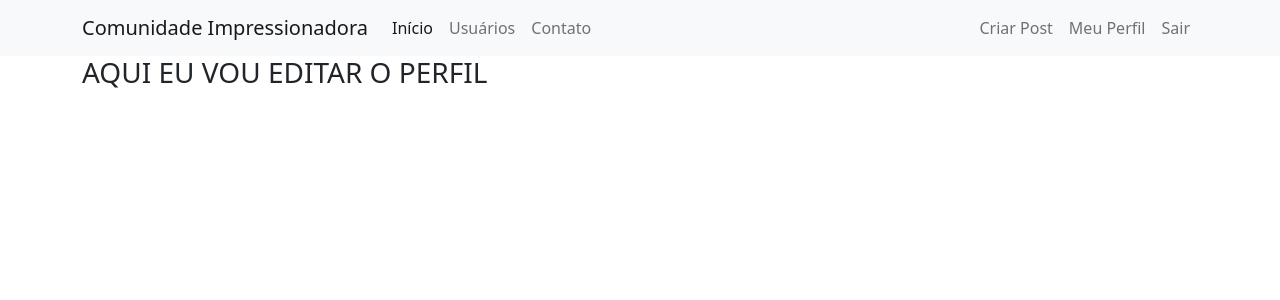
After one commit to carlosdfranca/Comunity-Site, a Flask app: page /perfil/editar in a window 1280 px wide. The commit adds this page. Shown: the top 300 px of the page. Run offline with Flask 2, Linux system fonts and the light colour scheme; a user stored in the database is signed in.

Commit message:
Profile Photo / Profile Edit
Criei a lógica para conseguir buscar a foto do perfil do usuário com um default pronto.

```diff
--- a/comunidadeimpressionadora/models.py
+++ b/comunidadeimpressionadora/models.py
@@ -13,7 +13,7 @@ class Usuario(database.Model, UserMixin):
     email = database.Column(database.String, nullable=False, unique=True)
     phone_number = database.Column(database.Integer)
     password = database.Column(database.String, nullable=False)
-    profile_photo = database.Column(database.String, nullable=False, default='default.jpg')
+    profile_photo = database.Column(database.String, nullable=False, default='default.png')
     facebook = database.Column(database.String)
     instagram = database.Column(database.String)
     github = database.Column(database.String)
--- a/comunidadeimpressionadora/routes.py
+++ b/comunidadeimpressionadora/routes.py
@@ -1,3 +1,4 @@
+from fileinput import filename
 from flask import render_template, redirect, url_for, flash, request
 import flask
 from comunidadeimpressionadora import app, database, Bcrypt
@@ -63,9 +64,15 @@ def sair():
 @app.route('/perfil')
 @login_required
 def perfil():
-    return render_template('perfil.html')
+    foto_perfil = url_for('static', filename='fotos_perfil/{}'.format(current_user.profile_photo))
+    return render_template('perfil.html', foto_perfil=foto_perfil)
 
 @app.route('/post/criar')
 @login_required
 def criar_post():
     return render_template('criarpost.html')
+
+@app.route('/perfil/editar')
+@login_required
+def editar_perfil():
+    return render_template('editarperfil.html')
--- /dev/null
+++ b/comunidadeimpressionadora/templates/editarperfil.html
@@ -0,0 +1,9 @@
+{% extends 'base.html' %}
+
+{% block body %}
+
+    <div class="container">
+        <h3>AQUI EU VOU EDITAR O PERFIL</h3>
+    </div>
+
+{% endblock %}
--- a/comunidadeimpressionadora/templates/perfil.html
+++ b/comunidadeimpressionadora/templates/perfil.html
@@ -9,7 +9,7 @@
                 <div class="card mb-3" style="border-radius: .5rem;">
                     <div class="row g-0">
                         <div class="col-md-4 gradient-custom text-center text-white" style="border-top-left-radius: .5rem; border-bottom-left-radius: .5rem;">
-                            <img src="https://mdbcdn.b-cdn.net/img/Photos/new-templates/bootstrap-chat/ava1-bg.webp" alt="Avatar" class="img-fluid my-4" style="width: 150px;" />
+                            <img src="{{ foto_perfil }}" alt="Avatar" class="img-fluid my-4" style="width: 150px;" />
                             <h5 class = 'py-2'>{{ current_user.username }}</h5>
                             <a class = 'fa-lg' href="#!">
                                 <svg xmlns="http://www.w3.org/2000/svg" width="20" height="20" fill="black" class="bi bi-pencil-square" viewBox="0 0 16 16">
```
Also changed, not shown: comunidadeimpressionadora/comunidade.db, comunidadeimpressionadora/static/fotos_perfil/default.png (added).
